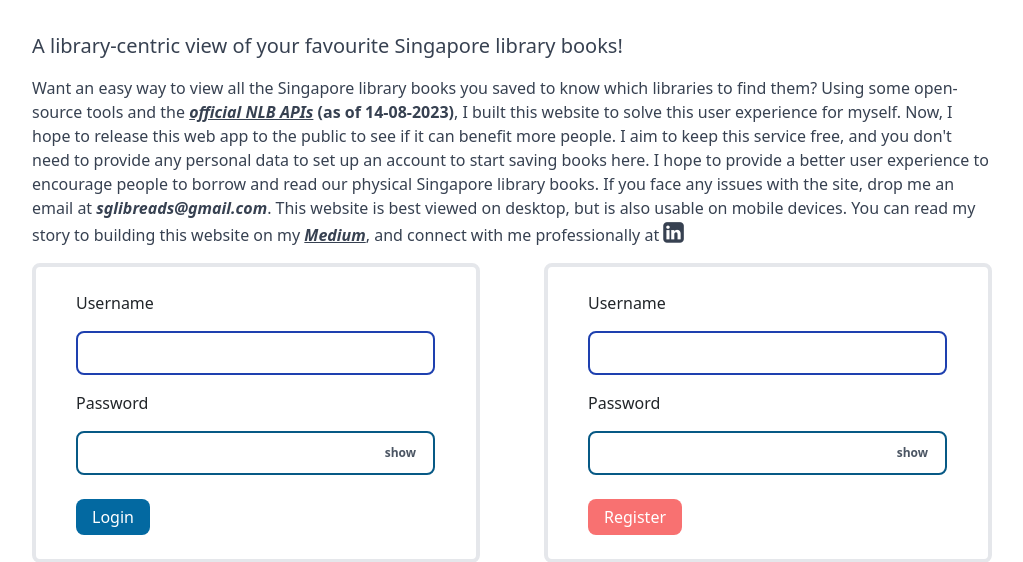
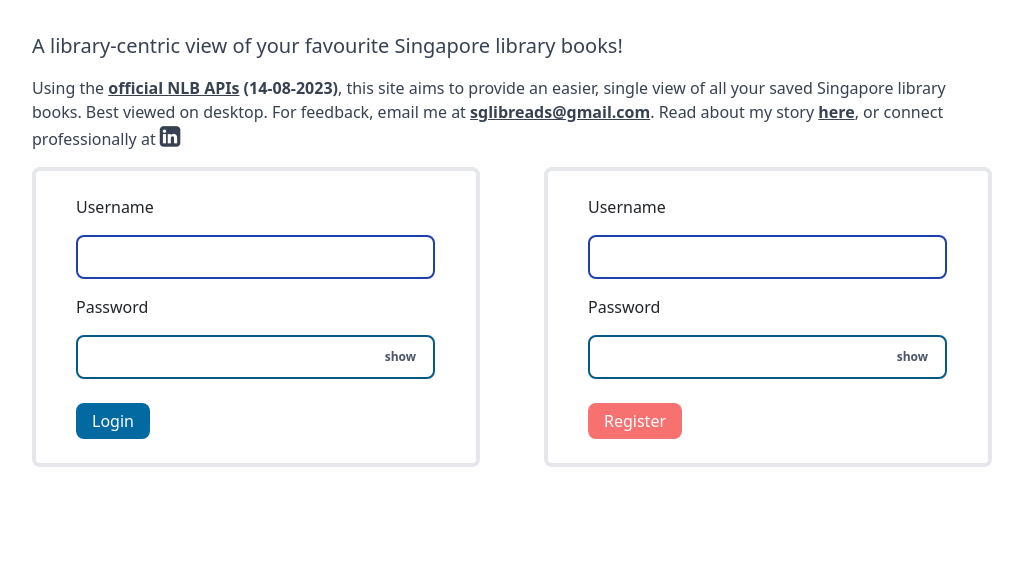
Before and after one commit to cliffchew84/SG-Lib-Books, a FastAPI app: page / in a window 1280 px wide. Shown: the part 104-666 px from the top of the page, without its empty margins (128-1151 px from the left). Run offline with FastAPI, Linux system fonts and the light colour scheme; style sheets or scripts are compiled from the project's sources; parts of the project's set-up code (start-up, migrations or seed data) failed here and were passed over.

Commit message:
Shorten homepage description

```diff
--- a/templates/homepage.html
+++ b/templates/homepage.html
@@ -8,21 +8,16 @@
         <p class="text-xl">A library-centric view of your favourite Singapore library books!</p>
         <div class='md:flex text-base py-3 space-x-1'>
             <div>
-                <p>Want an easy way to view all the Singapore library books you saved to know which libraries to find
-                    them? Using some open-source tools and the <a class="font-semibold italic underline" target="_blank"
+                <p>
+                    Using the <a class="font-semibold underline" target="_blank"
                         href="https://www.nlb.gov.sg/main/partner-us/contribute-and-create-with-us/NLBLabs">official NLB
-                        APIs</a> <span class="font-bold">(as of 14-08-2023)</span>, I built this website to solve
-                    this user experience for myself. Now, I hope to release this web app to the public to see if it can
-                    benefit more people. I aim to keep this service free, and you don't need to provide any personal
-                    data to set up an account to start saving books here. I hope to provide a better user
-                    experience to encourage people to borrow and read our physical Singapore library books. If you face
-                    any issues with the site, drop me an email at <span
-                        class="font-semibold italic">sglibreads@gmail.com</span>. This website is best viewed on
-                    desktop, but is also usable on mobile devices. You can read my story to building this website on my
-                    <a class="font-semibold italic underline" target="_blank"
-                        href="https://medium.com/@cliffy-gardens/my-singapore-library-app-is-live-b63fc9f5ae9a">Medium</a>,
-                    and connect with me professionally at <a class="fa fa-linkedin-square" target="_blank"
-                        style="font-size:24px" href="https://www.linkedin.com/in/cliff-chew-kt/"></a>
+                        APIs</a> <span class="font-bold">(14-08-2023)</span>, this site aims to provide an easier,
+                    single view of all your saved Singapore library books. Best viewed on desktop. For feedback, email
+                    me at <span class="font-semibold underline">sglibreads@gmail.com</span>. Read about my story
+                    <a class="font-semibold underline" target="_blank"
+                        href="https://medium.com/@cliffy-gardens/my-singapore-library-app-is-live-b63fc9f5ae9a">here</a>,
+                    or connect professionally at <a class="fa fa-linkedin-square" target="_blank" style="font-size:24px"
+                        href="https://www.linkedin.com/in/cliff-chew-kt/"></a>
                 </p>
             </div>
         </div>
```
